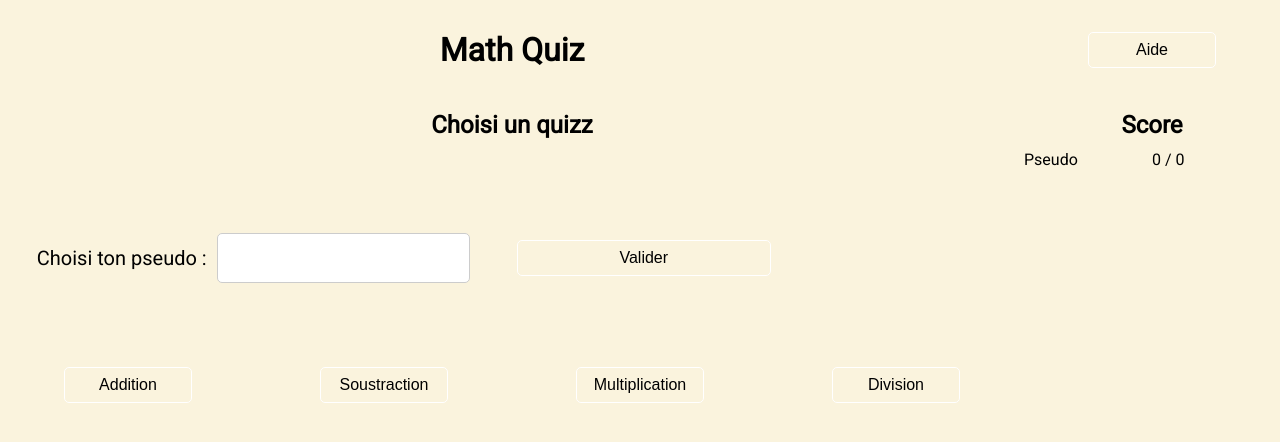
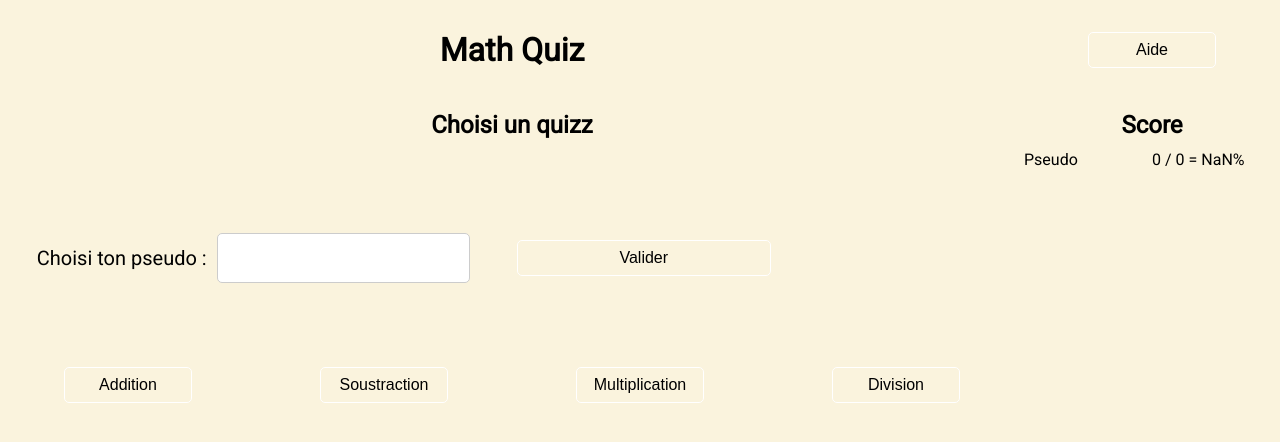
Before and after one commit to MisterWaner/math-game, a React (Vite) app: page / in a window 1280 px wide. Shown: the top 442 px of the page. Built offline with nearby package versions, Linux system fonts and the light colour scheme.

Commit message:
nearly finished main features, just some issues to fixe with globalPercent in score column

```diff
--- a/src/components/Menu/Menu.tsx
+++ b/src/components/Menu/Menu.tsx
@@ -18,6 +18,7 @@ export default function ButtonList() {
     const selectQuizz = useQuizzStore((state) => state.selectQuizz);
     const generateQuestion = useQuizzStore((state) => state.generateQuestion);
     const setPlayer = useQuizzStore((state) => state.setPlayer);
+
 
     const handleClick = (type: string) => {
         generateQuestion(type);
--- a/src/components/Score/Score.tsx
+++ b/src/components/Score/Score.tsx
@@ -2,10 +2,13 @@ import styles from "./Score.module.css";
 import { useQuizzStore } from "../../store/QuizzStore";
 
 export default function Score() {
+    const globalScore = useQuizzStore((state) => state.globalScore);
+    const globalTotalQuestions = useQuizzStore(
+        (state) => state.globalTotalQuestions
+    );
+    const player = useQuizzStore((state) => state.player);
 
-    const globalScore = useQuizzStore((state) => state.globalScore);
-    const globalTotalQuestions = useQuizzStore((state) => state.globalTotalQuestions);
-    const player = useQuizzStore((state) => state.player);
+
 
     return (
         <div className={styles.container}>
@@ -16,7 +19,10 @@ export default function Score() {
                 <div className={styles.pseudoContainer}>
                     <p>{player.length === 0 ? "Pseudo" : player}</p>
                 </div>
-                <div className={styles.scoreValueContainer}>{globalScore} / {globalTotalQuestions} </div>
+                <div className={styles.scoreValueContainer}>
+                    {globalScore} / {globalTotalQuestions} ={" "}
+                    {Number(Math.round((globalScore / globalTotalQuestions) * 100))}%
+                </div>
             </div>
         </div>
     );
--- a/src/store/QuizzStore.ts
+++ b/src/store/QuizzStore.ts
@@ -33,7 +33,6 @@ type Action = {
         title: QuizzState["title"],
         isSelected: QuizzState["isSelected"]
     ) => void;
-
 };
 
 export const useQuizzStore = create<QuizzState & Action>()((set, get) => ({
@@ -61,7 +60,7 @@ export const useQuizzStore = create<QuizzState & Action>()((set, get) => ({
         set((state) => ({ score: state.score + 1 }));
     },
     incrementQuestionCount: () => {
-        const {questionCount, totalQuestions} = get();
+        const { questionCount, totalQuestions } = get();
 
         for (let i = 0; i < totalQuestions; i++) {
             set({ questionCount: questionCount + 1 });
@@ -74,8 +73,8 @@ export const useQuizzStore = create<QuizzState & Action>()((set, get) => ({
         set({ score: 0 });
     },
     incrementProgress: () => {
-        const {progress, totalProgress} = get();
-        for (let i = 0; i < totalProgress ; i++) {
+        const { progress, totalProgress } = get();
+        for (let i = 0; i < totalProgress; i++) {
             set({ progress: progress + 10 });
         }
     },
@@ -83,17 +82,20 @@ export const useQuizzStore = create<QuizzState & Action>()((set, get) => ({
         set({ progress: 0 });
     },
     setGlobalPercent: () => {
-        const {globalScore, totalQuestions} = get();
+        const { globalScore, totalQuestions } = get();
         const percent = (globalScore / totalQuestions) * 100;
         set({ globalPercent: percent });
+
     },
     setGlobalScore: () => {
-        const {score} = get();
+        const { score } = get();
         set((state) => ({ globalScore: state.globalScore + score }));
     },
     setGlobalTotalQuestions: () => {
-        const {totalQuestions} = get();
-        set((state) => ({ globalTotalQuestions: state.globalTotalQuestions + totalQuestions }));
+        const { totalQuestions } = get();
+        set((state) => ({
+            globalTotalQuestions: state.globalTotalQuestions + totalQuestions,
+        }));
     },
 
     // Generate a question based on the type of quizz
@@ -139,5 +141,5 @@ export const useQuizzStore = create<QuizzState & Action>()((set, get) => ({
             question = null;
         }
         set({ question, type });
-    }
+    },
 }));
```
Also changed, not shown: src/components/Card/Card.tsx (line endings or trailing spaces).
